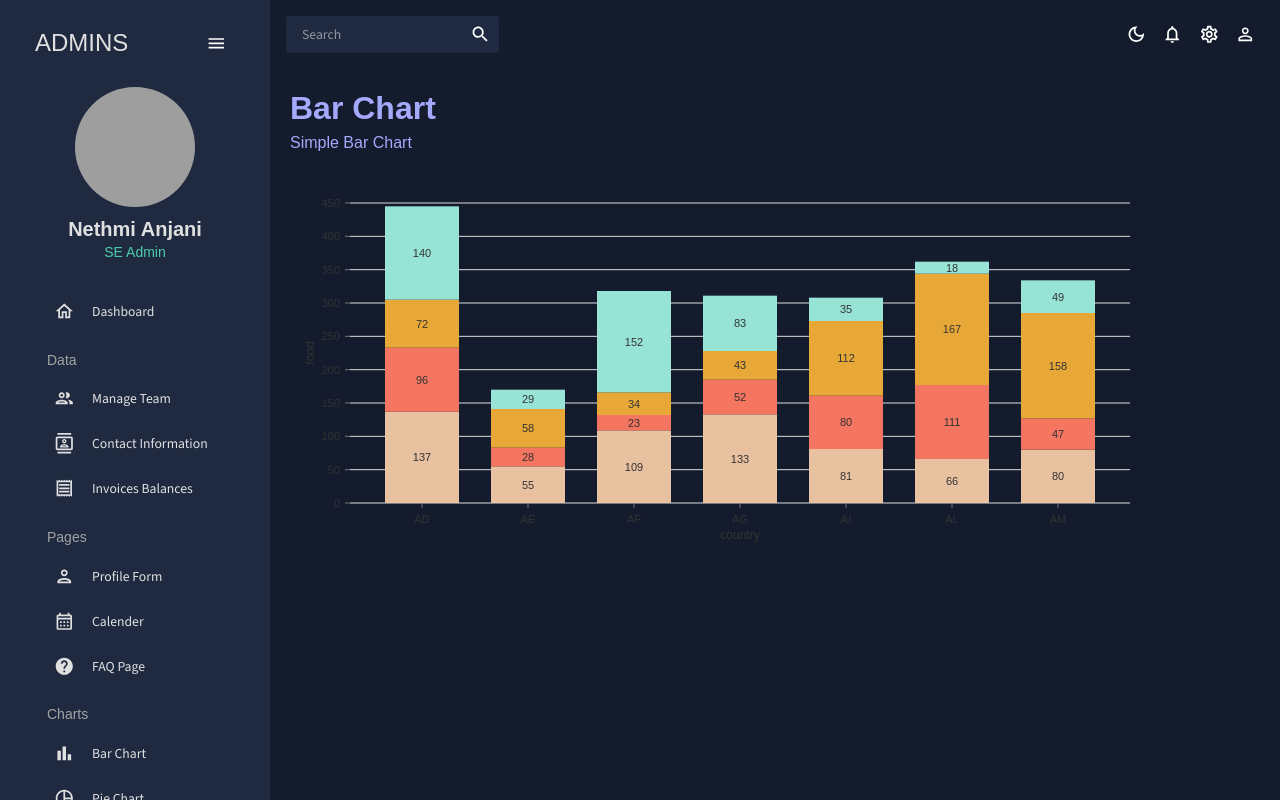
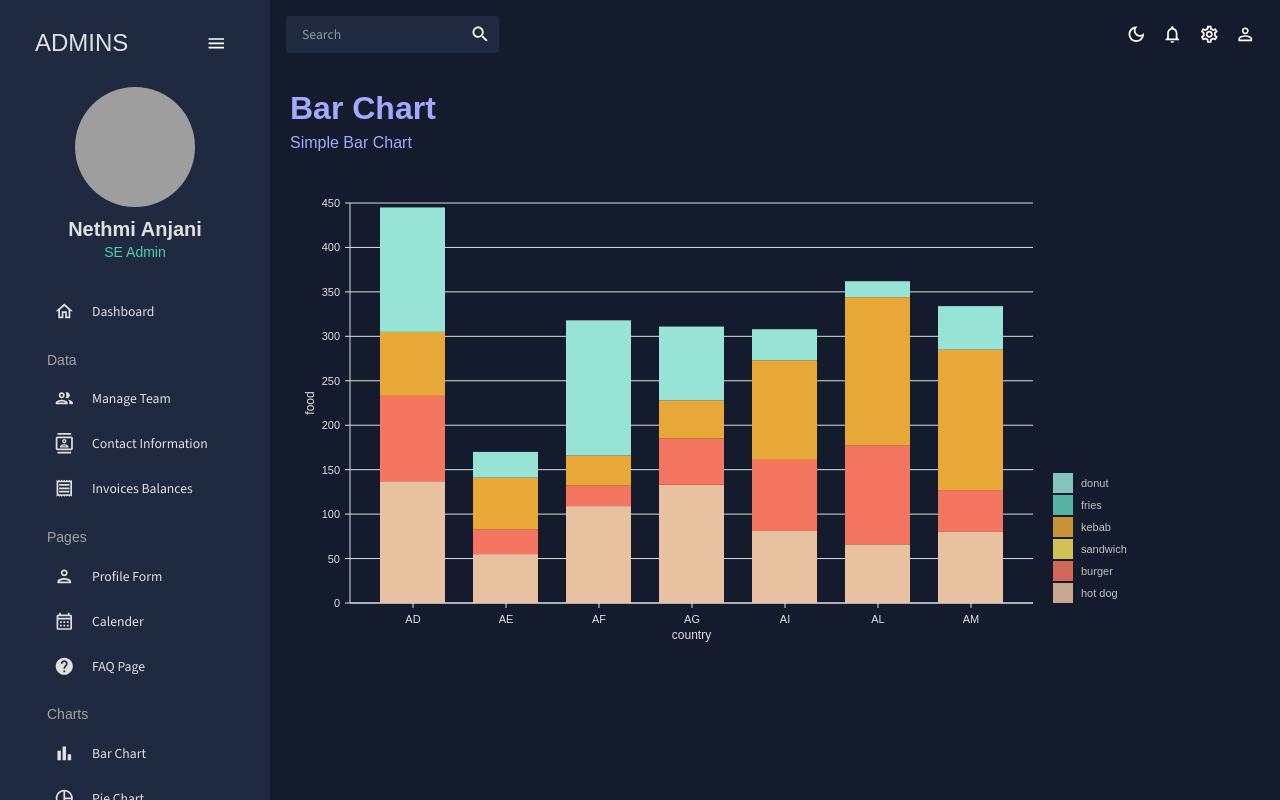
Before and after one commit to 99anjani/AdminDashBoard, a React (Create React App) app: page /bar in a window 1280 px wide. Built offline with nearby package versions, Linux system fonts and the light colour scheme; grey boxes are pictures that could not be loaded.

Commit message:
bar chart development

```diff
--- a/src/Components/barChart.jsx
+++ b/src/Components/barChart.jsx
@@ -1,14 +1,44 @@
 import { Box, useTheme } from "@mui/material";
 import { ResponsiveBar } from "@nivo/bar";
 import { mockBarData as data } from "../Data/mockData";
+import { tokens } from "../theme";
 
 const BarChart = () => {
     const theme = useTheme();
-
+    const colors=tokens(theme.palette.mode)
     return (
-        <Box height={400} width="100%">
+        <Box height={500} width="90%">
             <ResponsiveBar
                 data={data}
+                theme={{
+                    // added
+                    axis: {
+                      domain: {
+                        line: {
+                          stroke: colors.grey[100],
+                        },
+                      },
+                      legend: {
+                        text: {
+                          fill: colors.grey[100],
+                        },
+                      },
+                      ticks: {
+                        line: {
+                          stroke: colors.grey[100],
+                          strokeWidth: 1,
+                        },
+                        text: {
+                          fill: colors.grey[100],
+                        },
+                      },
+                    },
+                    legends: {
+                      text: {
+                        fill: colors.grey[100],
+                      },
+                    },
+                  }}
                 keys={["hot dog", "burger", "sandwich", "kebab", "fries", "donut"]}
                 indexBy="country"
                 margin={{ top: 50, right: 130, bottom: 50, left: 60 }}
@@ -16,6 +46,32 @@ const BarChart = () => {
                 valueScale={{ type: "linear" }}
                 indexScale={{ type: "band", round: true }}
                 colors={{ scheme: "nivo" }}
+                defs={[
+                    {
+                      id: "dots",
+                      type: "patternDots",
+                      background: "inherit",
+                      color: "#38bcb2",
+                      size: 4,
+                      padding: 1,
+                      stagger: true,
+                    },
+                    {
+                      id: "lines",
+                      type: "patternLines",
+                      background: "inherit",
+                      color: "#eed312",
+                      rotation: -45,
+                      lineWidth: 6,
+                      spacing: 10,
+                    },
+                  ]}
+                borderColor={{
+                    from: "color",
+                    modifiers: [["darker", "1.6"]],
+                }}
+                axisTop={null}
+                axisRight={null}
                 axisBottom={{
                     tickSize: 5,
                     tickPadding: 5,
@@ -32,6 +88,41 @@ const BarChart = () => {
                     legendPosition: "middle",
                     legendOffset: -40,
                 }}
+                enableLabel={false}
+                labelSkipWidth={12}
+                labelSkipHeight={12}
+                labelTextColor={{
+                    from: "color",
+                    modifiers: [["darker", 1.6]],
+                }}
+                legends={[
+                    {
+                    dataFrom: "keys",
+                    anchor: "bottom-right",
+                    direction: "column",
+                    justify: false,
+                    translateX: 120,
+                    translateY: 0,
+                    itemsSpacing: 2,
+                    itemWidth: 100,
+                    itemHeight: 20,
+                    itemDirection: "left-to-right",
+                    itemOpacity: 0.85,
+                    symbolSize: 20,
+                    effects: [
+                        {
+                        on: "hover",
+                        style: {
+                            itemOpacity: 1,
+                        },
+                        },
+                    ],
+                    },
+                ]}
+                role="application"
+                barAriaLabel={function (e) {
+                    return e.id + ": " + e.formattedValue + " in country: " + e.indexValue;
+                }}
             />
         </Box>
     );
```
